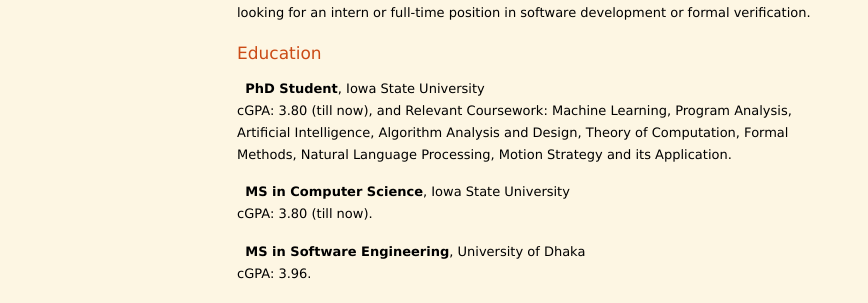
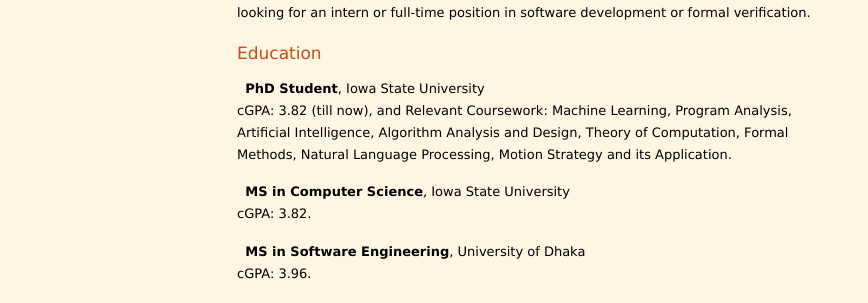
Before and after one commit to rayhanul/rayhanul.github.io, a Jekyll site: the page built from index.markdown, in a window 1280 px wide. Shown: the part 552-855 px from the top of the page, without its empty margins (103-971 px from the left). Built offline with Jekyll 4.4.1, drawn with Linux system fonts in a browser that asks for light colours; nearby versions of some CDN libraries; the list of posts is cut into pages by our own code.

Commit message:
Update index.markdown

```diff
--- a/index.markdown
+++ b/index.markdown
@@ -26,13 +26,13 @@
 # Education
 
 &nbsp; **PhD Student**, Iowa State University\
-cGPA: 3.80 (till now), and Relevant Coursework: Machine Learning,
+cGPA: 3.82 (till now), and Relevant Coursework: Machine Learning,
 Program Analysis, Artificial Intelligence, Algorithm Analysis and
 Design, Theory of Computation, Formal Methods, Natural Language
 Processing, Motion Strategy and its Application.
 
 &nbsp; **MS in Computer Science**, Iowa State University\
-cGPA: 3.80 (till now).
+cGPA: 3.82.
 
 &nbsp; **MS in Software Engineering**, University of Dhaka\
 cGPA: 3.96.
```
